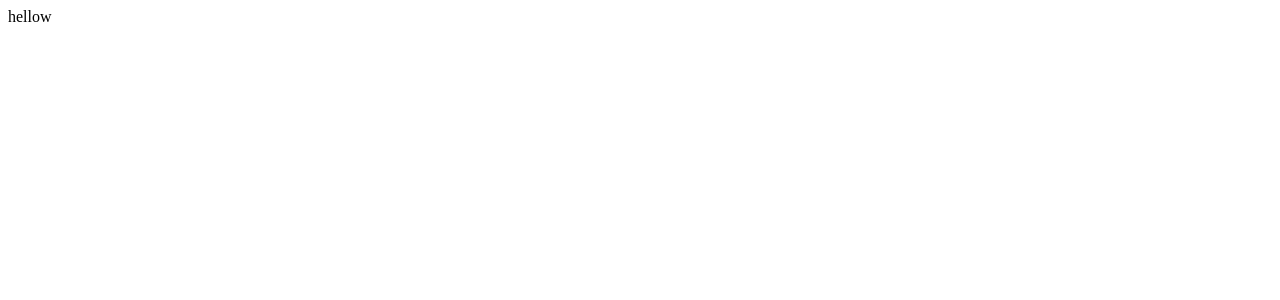
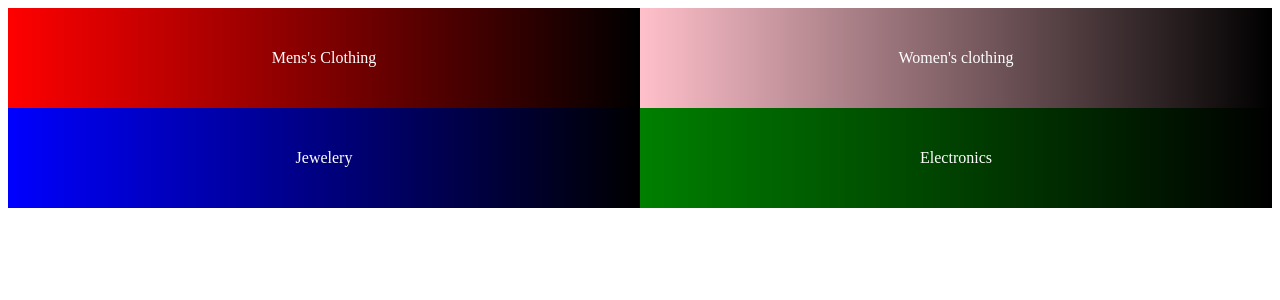
Before and after one commit to Patrick-Kaczmar/find-the-iss, a React (Create React App) app: page / in a window 1280 px wide. Shown: the top 300 px of the page. Built offline with nearby package versions, Linux system fonts and the light colour scheme; no server answers.

Commit message:
created the 4 categories for the store

```diff
--- a/src/App.js
+++ b/src/App.js
@@ -1,9 +1,15 @@
 import React from "react";
+import Navigation from "./navigation/Navigation";
 
 function App() {
+
+  fetch('https://fakestoreapi.com/products')
+  .then( res => res.json())
+  .then( response => console.log(response))
+
   return (
     <>
-      <div>hellow</div>
+      <Navigation />
     </>
   );
 }
--- /dev/null
+++ b/src/navigation/Navigation.js
@@ -0,0 +1,15 @@
+import React from 'react';
+import './navigation.css'
+
+export default function Navigation() {
+    return (
+        <header>
+            <div className='btn-container'>
+                <div id='mens-clothing'>Mens's Clothing</div>
+                <div id='womens-clothing'>Women's clothing</div>
+                <div id='jewelery'>Jewelery</div>
+                <div id='electronics'>Electronics</div>
+            </div>
+        </header>
+    )
+}
--- /dev/null
+++ b/src/navigation/navigation.css
@@ -0,0 +1,47 @@
+:root {
+    --main-header-color: black
+}
+
+header {
+    background-color: #333;
+    height: 200px;
+}
+
+.btn-container {
+    display: flex;
+    flex-wrap: wrap;
+    height: 100%;
+}
+
+.btn-container:hover {
+    cursor: pointer;
+}
+
+.btn-container > div {
+    width: 50%;
+    line-height: 100px;
+    text-align: center;
+    justify-items: center;
+    color: white;
+
+}
+
+.btn-container > div:hover {
+    color: rgb(229, 255, 0);
+}
+
+#mens-clothing {
+    background: linear-gradient(to left, var(--main-header-color) 0%, red 100%);
+}
+
+#womens-clothing {
+    background: linear-gradient(to left, var(--main-header-color) 0%, pink 100%);
+}
+
+#jewelery {
+    background: linear-gradient(to left, var(--main-header-color) 0%, blue 100%);
+}
+
+#electronics {
+    background: linear-gradient(to left, var(--main-header-color) 0%, green 100%);
+}
```
